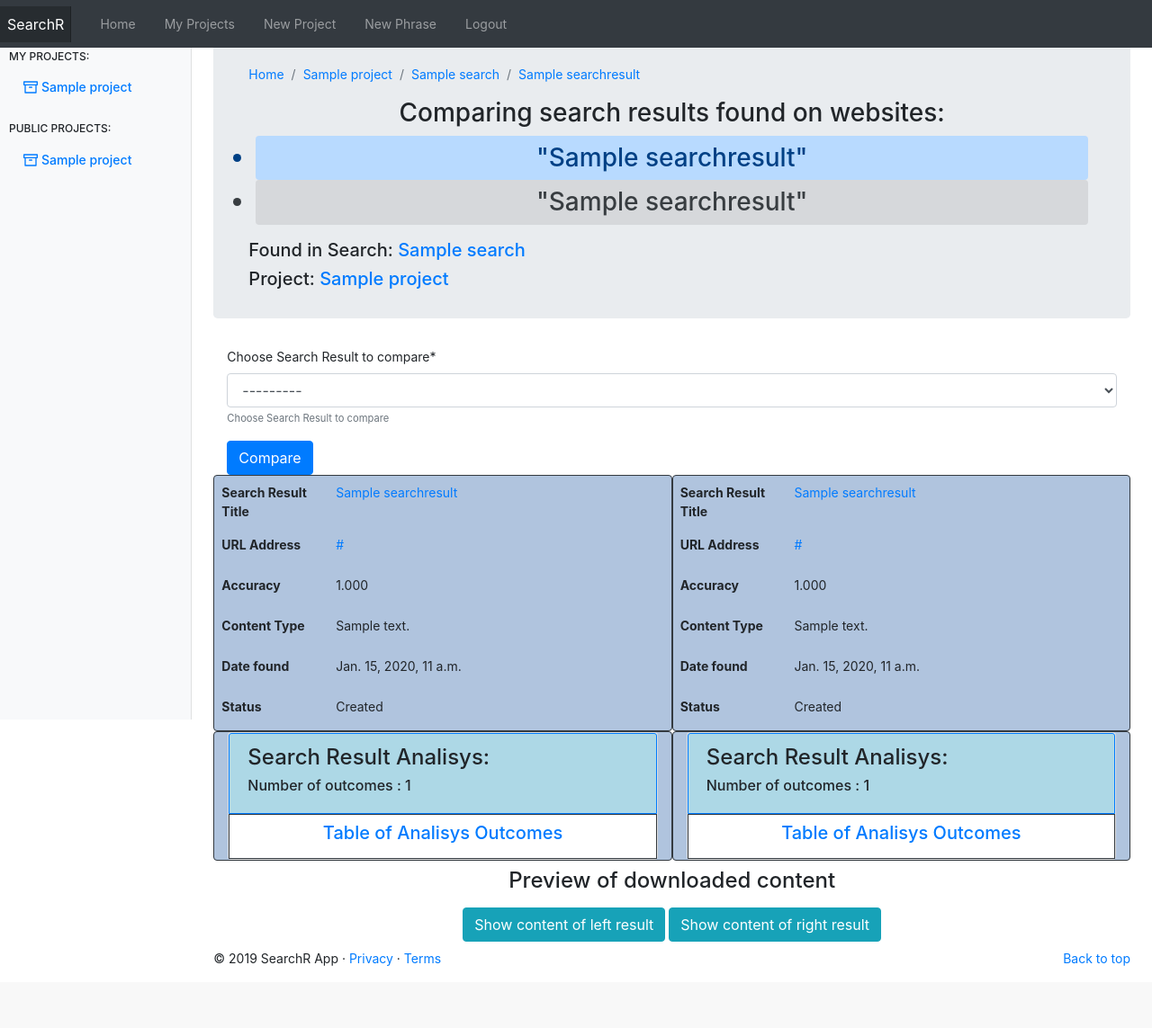
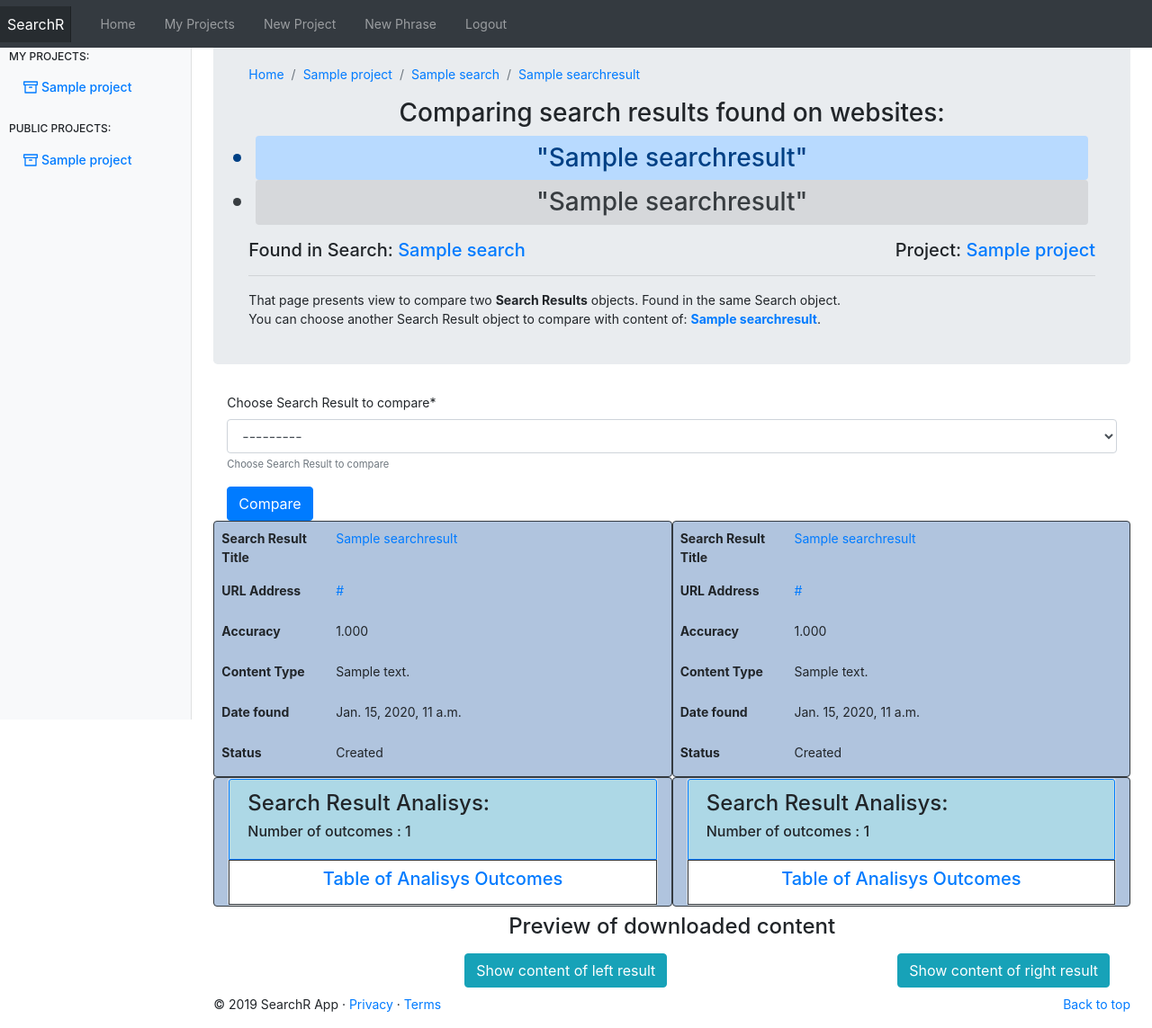
Before and after one commit to cebul55/Searchr_Project, a Django app: page /searchR/search_result/1/compare/1/ in a window 1280 px wide. Shown: the whole page at 90% size. Before the commit the page ends 1074 px from the top, so only its background shows below. Run offline with Django 3.2, Linux system fonts and the light colour scheme; a user stored in the database is signed in; tables that the repository leaves empty hold one stand-in row (values such as "Sample post"); some libraries are stand-ins or nearby versions.

Commit message:
add descriptions

```diff
--- a/templates/searchr_app/compare_search_results.html
+++ b/templates/searchr_app/compare_search_results.html
@@ -40,12 +40,14 @@
                             <li class="list-group-item-secondary rounded p-2">"{{ search_result_2.title|safe }}"</li>
                         </ul>
                     </h3>
-                    <h5 class="jumbotron-content text-left">
-                        Found in Search: <a href="{% url 'searchr_app:show_search' user.username search.project.slug search.slug %}">{{ search.title }}</a>
-                    </h5>
-                    <h5 class="jumbotron-content text-left">
-                        Project: <a href="{% url 'searchr_app:show_project' project.user.username project.slug %}">{{ project.title }}</a>
-                    </h5>
+                <h5 class="jumbotron-content float-right text-left">
+                    Project: <a href="{% url 'searchr_app:show_project' project.user.username project.slug %}">{{ project.title }}</a>
+                </h5>
+                <h5 class="jumbotron-content text-left">
+                    Found in Search: <a href="{% url 'searchr_app:show_search' user.username search.project.slug search.slug %}">{{ search.title }}</a>
+                </h5>
+                <hr class="my-3">
+                <p>That page presents view to compare two <strong>Search Results</strong> objects. Found in the same Search object. <br/>You can choose another Search Result object to compare with content of: <strong class="text-primary">{{ search_result_1.title }}</strong>.</p>
             </div>
         </div>
         <div class="container">
@@ -316,11 +318,11 @@
 {#            </p>#}
             <div class="container text-center">
                 <!-- Button trigger modal -->
-                <button type="button" class="btn btn-info" data-toggle="modal" data-target="#codeModalLong">
+                <button type="button" class="btn btn-info float-right" data-toggle="modal" data-target="#codeModalLong2">
+                    Show content of right result
+                </button>
+                <button type="button" class="btn btn-info align-left" data-toggle="modal" data-target="#codeModalLong">
                     Show content of left result
-                </button>
-                <button type="button" class="btn btn-info" data-toggle="modal" data-target="#codeModalLong2">
-                    Show content of right result
                 </button>
             </div>
         </div>
--- a/templates/searchr_app/show_search.html
+++ b/templates/searchr_app/show_search.html
@@ -29,8 +29,10 @@
                     </ol>
                 </nav>
                 <h1 class="jumbotron-heading text-center">Title: {{ search.title }}</h1>
+                <h5 class="jumbotron-content text-left float-right">Status: {{ search.status|capfirst}}</h5>
                 <h5 class="jumbotron-content text-left">Created: {{ search.date_created}}</h5>
-                <h3 class="jumbotron-content text-left">Status: {{ search.status|capfirst}}</h3>
+                <hr class="my-4">
+                <p>That page presents created <strong>Search</strong> object with listed search results object found.</p>
             {% else %}
                 <h1 class="jumbotron-heading">Specified Search does not exist or you are not logged in.</h1>
             {% endif %}
```
Also changed, not shown: templates/searchr_app/show_search_result.html (+7 -5 lines).
